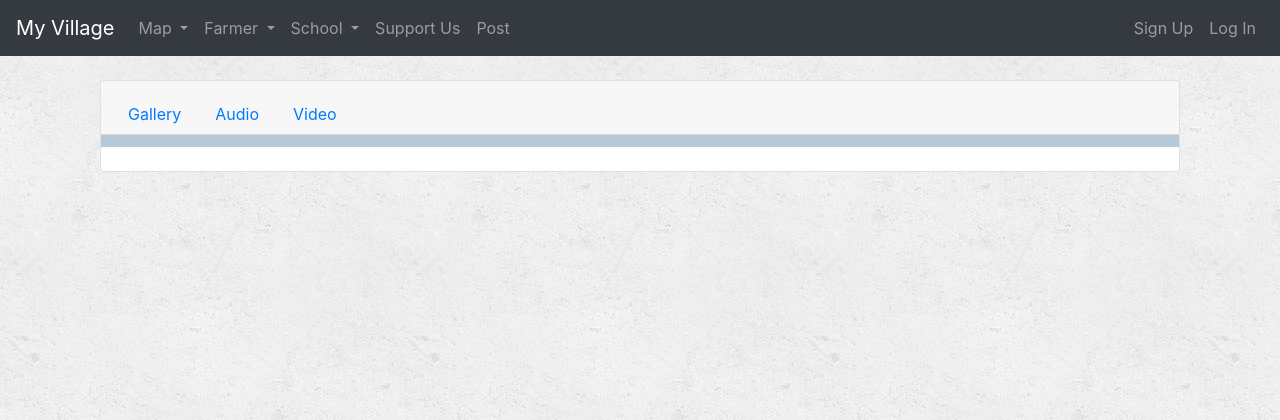
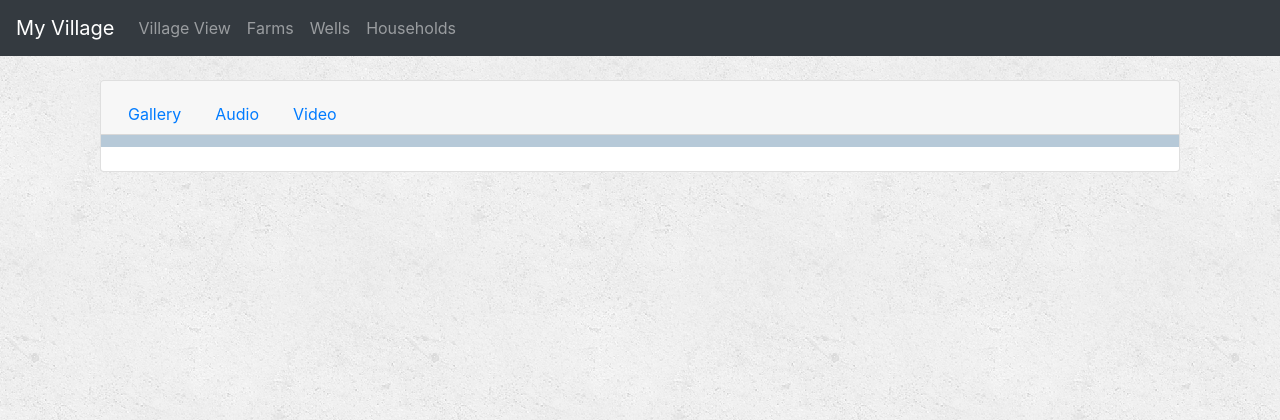
Before and after one commit to Abhishekmamidi123/myVillage-Django, a Django app: template myVillage/map/templates/map/detail_base.html in a window 1280 px wide. Shown: the top 420 px of the page. Run offline with Django 3.2, Linux system fonts and the light colour scheme; the template is opened without the code that fills it, so the values that code supplies are empty; some libraries are stand-ins or nearby versions.

Commit message:
Changed Nav bar Elements

```diff
--- a/myVillage/templates/base.html
+++ b/myVillage/templates/base.html
@@ -1,5 +1,6 @@
 <html>
 {% load staticfiles %}
+{% load static %}
   <head>
     <meta charset="utf-8">
     <title>My Village</title>
@@ -25,59 +26,20 @@
     </button>
     <div class="collapse navbar-collapse" id="navbarNavDropdown">
       <ul class="navbar-nav mr-auto">
-
-        <li class="nav-item dropdown">
-          <a class="nav-link dropdown-toggle" href="#" id="navbarDropdownMenuLink" data-toggle="dropdown" aria-haspopup="true" aria-expanded="false">
-             Map <span class="caret"></span>
-          </a>
-          <ul class="dropdown-menu backColor">
-            <li><a class="dropdown-item" href="{% url 'map:overall' %}">Village View</a></li>
-            <li><a class="dropdown-item" href="{% url 'map:farms' %}">Farms</a></li>
-            <li><a class="dropdown-item" href="{% url 'map:wells' %}">Wells</a></li>
-            <li><a class="dropdown-item" href="{% url 'map:households' %}">Households</a></li>
-          </ul>
+	<li class="nav-item">
+            <a class="nav-link" href="{% url 'map:overall' %}">Village View</a>
         </li>
-
-        <li class="nav-item dropdown">
-          <a class="nav-link dropdown-toggle" href="#" id="navbarDropdownMenuLink" data-toggle="dropdown" aria-haspopup="true" aria-expanded="false">
-            Farmer
-          </a>
-          <!--div class="dropdown-menu" aria-labelledby="navbarDropdownMenuLink"-->
-          <ul class="dropdown-menu backColor">
-            <li><a class="dropdown-item" href="#">Wells</a></li>
-            <li><a class="dropdown-item" href="#">Weather Info</a></li>
-            <li><a class="dropdown-item" href="#">Market Rates</a></li>
-            <li><a class="dropdown-item" href="#">Crops</a></li>
-            <li><a class="dropdown-item" href="#">Households</a></li>
-        </ul>
-        <!--/div-->
-        </li>
-        <li class="nav-item dropdown">
-          <a class="nav-link dropdown-toggle" href="#" id="navbarDropdownMenuLink" data-toggle="dropdown" aria-haspopup="true" aria-expanded="false">
-            School
-          </a>
-          <!--div class="dropdown-menu" aria-labelledby="navbarDropdownMenuLink"-->
-          <ul class="dropdown-menu backColor">
-            <li><a class="dropdown-item" href="#">Education</a></li>
-            <li><a class="dropdown-item" href="#">Notes</a></li>
-        <!--/div-->
-        </ul>
+	<li class="nav-item">
+            <a class="nav-link" href="{% url 'map:farms' %}">Farms</a>
         </li>
         <li class="nav-item">
-            <a class="nav-link" href="#">Support Us</a>
+            <a class="nav-link" href="{% url 'map:wells' %}">Wells</a>
         </li>
         <li class="nav-item">
-            <a class="nav-link" href="#">Post</a>
+            <a class="nav-link" href="{% url 'map:households' %}">Households</a>
         </li>
       </ul>
-      <ul class="nav navbar-nav navbar-right">
-          <li class="nav-item">
-              <a class="nav-link" href="#">Sign Up</a>
-          </li>
-          <li class="nav-item">
-              <a class="nav-link" href="#">Log In</a>
-          </li>
-      </ul>
+
     </div>
 </nav>
     <div class="container mycontent">
```
